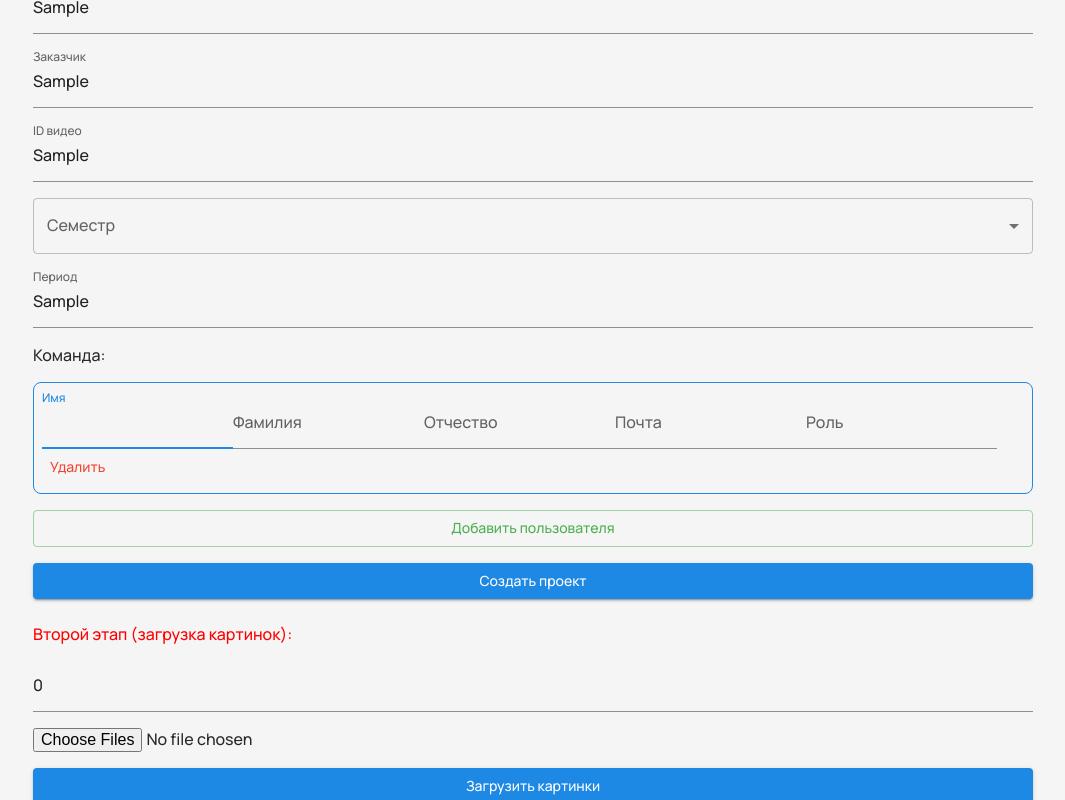
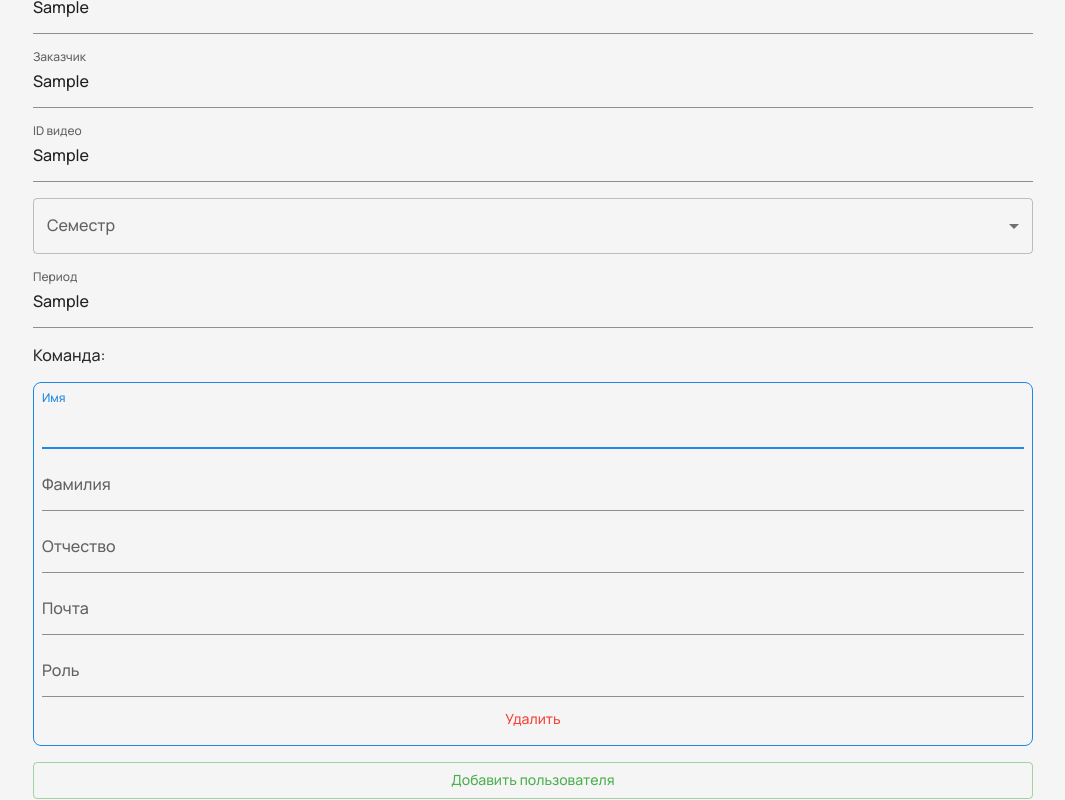
Before and after one commit to sliva-web-rtf/vitrina-front, a React (Vite) app: page /admin in a window 1280 px wide. Both pictures are taken after typing "Sample", "Sample", "Sample", "Sample", "Sample", "Sample" into the empty fields and a click on the button "Добавить пользователя". Shown: the part 457-1257 px from the top of the page, without its empty margins (107-1172 px from the left). Built offline with nearby package versions, Linux system fonts and the light colour scheme.

Commit message:
refactore: project creation form

```diff
--- a/src/widgets/ProjectCreation/ui/ProjectCreationForm.tsx
+++ b/src/widgets/ProjectCreation/ui/ProjectCreationForm.tsx
@@ -79,13 +79,15 @@ export const ProjectCreationForm = memo((props: ProjectCreationFormProps) => {
                 <Stack spacing={2}>
                     <Typography>Команда:</Typography>
                     {userFields.map((field, index) => (
-                        <Box
+                        <Stack
+
                             sx={(theme) => ({
                                 borderWidth: '1px',
                                 borderStyle: 'solid',
                                 borderColor: theme.palette.primary.main,
                                 padding: '8px',
                                 borderRadius: '8px',
+                                gap: '4px',
                             })}
                             key={field.id}
                         >
@@ -97,7 +99,7 @@ export const ProjectCreationForm = memo((props: ProjectCreationFormProps) => {
                             <BaseButton color="error" type="button" onClick={() => removeUser(index)}>
                                 Удалить
                             </BaseButton>
-                        </Box>
+                        </Stack>
                     ))}
                     <BaseButton
                         color="success"
```
